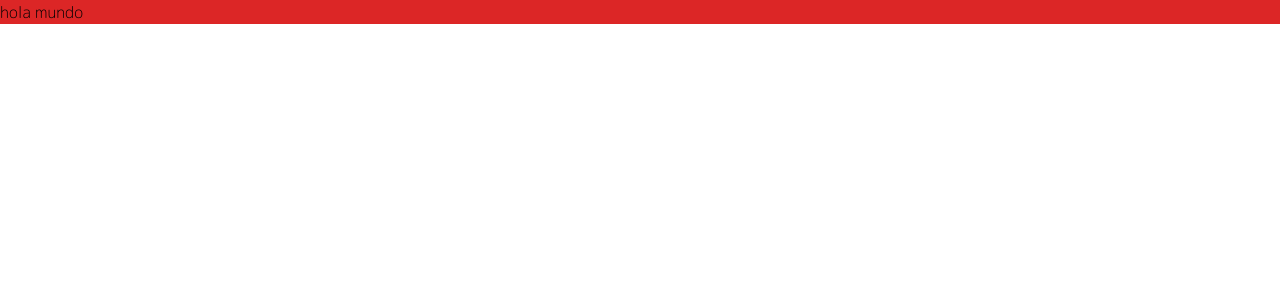
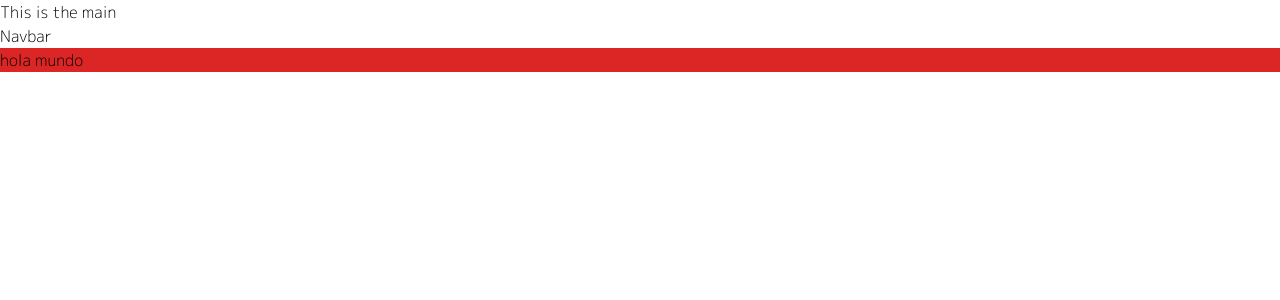
Before and after one commit to angelzxz1/yom, a Next.js app: page / in a window 1280 px wide. Shown: the top 300 px of the page. Built offline with nearby package versions, Linux system fonts and the light colour scheme.

Commit message:
Added the main layout to the _app.tsx

```diff
--- a/pages/_app.tsx
+++ b/pages/_app.tsx
@@ -1,7 +1,13 @@
 import { AppProps } from "next/app";
+import Main from "../componets/layouts/Main";
 import "../styles/globals.css";
+
 const MyApp = ({ Component, pageProps }: AppProps) => {
-	return <Component {...pageProps} />;
+	return (
+	<Main>
+		<Component {...pageProps} />
+	</Main>
+	);
 };
 
 export default MyApp;
```
